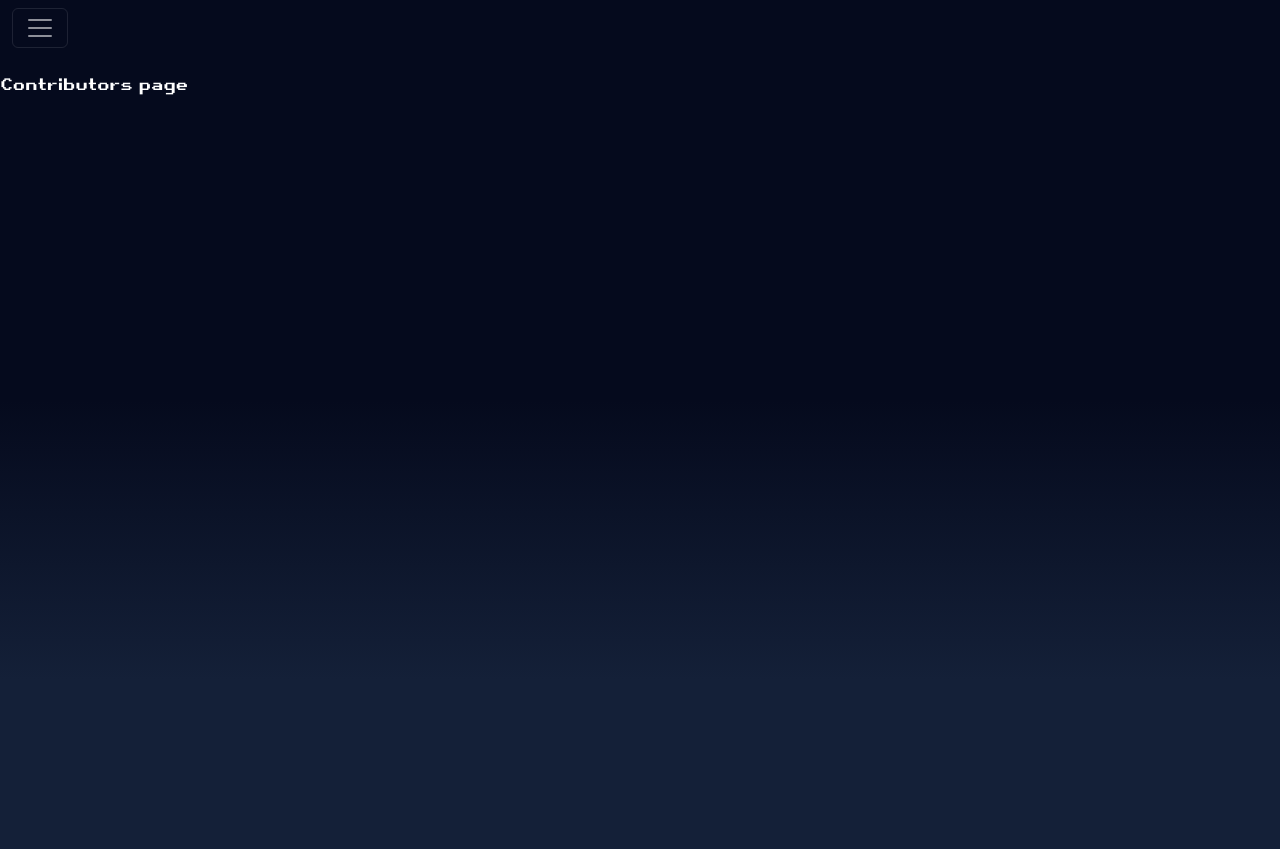
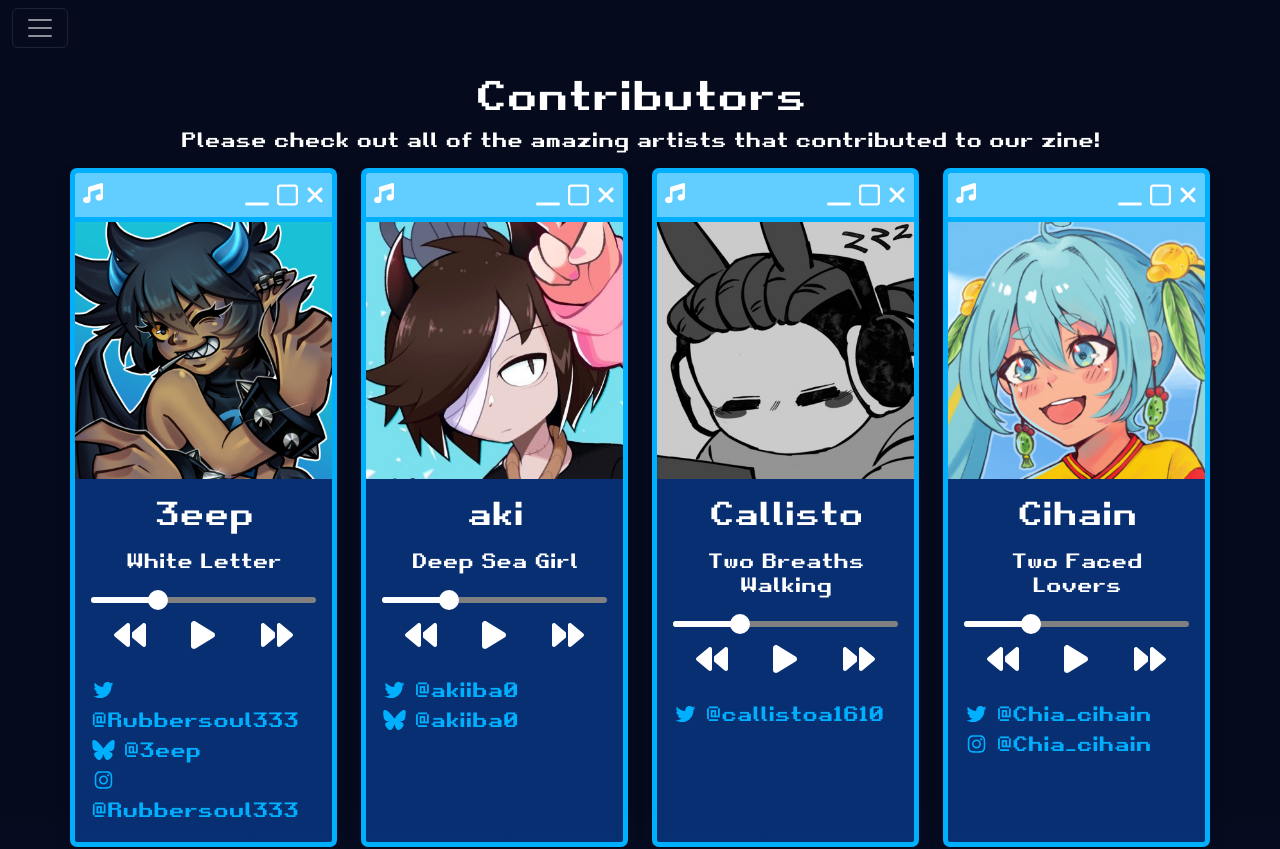
Before and after one commit to perez-kay/zine-site, a React (Create React App) app: page /contributors in a window 1280 px wide. Shown: the top 849 px of the page. Before the commit the page ends 800 px from the top, so only its background shows below. Built offline with nearby package versions, Linux system fonts and the light colour scheme.

Commit message:
finished layout

```diff
--- a/src/pages/Contributors.js
+++ b/src/pages/Contributors.js
@@ -1,5 +1,61 @@
+import ContributorCard from '../components/ContributorCard';
+import Container from 'react-bootstrap/Container';
+import Row from 'react-bootstrap/Row';
+import Col from 'react-bootstrap/Col';
+import Pagination from 'react-bootstrap/Pagination';
+import PageItem from 'react-bootstrap/PageItem';
+import { CONTRIBUTOR_DATA } from '../data/ContributorData';
+import { useEffect, useState } from 'react';
+
+const NUM_ARTISTS = CONTRIBUTOR_DATA.length;
+const ARTISTS_PER_PAGE = 8;
+const MAX_PAGES = Math.ceil(NUM_ARTISTS / ARTISTS_PER_PAGE);
+
 function Contributors() {
-  return <div>Contributors page</div>;
+  const [activeTab, setActiveTab] = useState(1);
+  const dataSlice = CONTRIBUTOR_DATA.slice(
+    ARTISTS_PER_PAGE * (activeTab - 1),
+    ARTISTS_PER_PAGE * activeTab
+  );
+
+  useEffect(() => window.scroll(0, 0), [activeTab]);
+
+  return (
+    <Container className="text-center px-4 px-md-0">
+      <h1>Contributors</h1>
+      <h5 className="mb-3">
+        Please check out all of the amazing artists that contributed to our
+        zine!
+      </h5>
+      <Row>
+        {dataSlice.map((artist) => (
+          <Col md="6" lg="3">
+            <ContributorCard artist={artist} />
+          </Col>
+        ))}
+      </Row>
+      <Pagination className="justify-content-center">
+        <Pagination.Prev
+          onClick={() => setActiveTab(activeTab - 1)}
+          disabled={activeTab === 1}
+        />
+        {[...Array(MAX_PAGES).keys()].map((i) => (
+          <PageItem
+            active={i + 1 === activeTab}
+            value={i + 1}
+            onClick={(e) => setActiveTab(Number(e.target.text))}
+            key={`pageTab${i + 1}`}
+          >
+            {i + 1}
+          </PageItem>
+        ))}
+        <Pagination.Next
+          onClick={() => setActiveTab(activeTab + 1)}
+          disabled={activeTab === MAX_PAGES}
+        />
+      </Pagination>
+    </Container>
+  );
 }
 
 export default Contributors;
```
